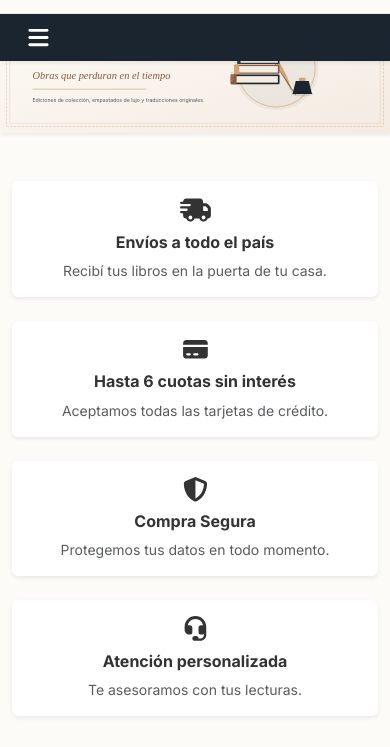
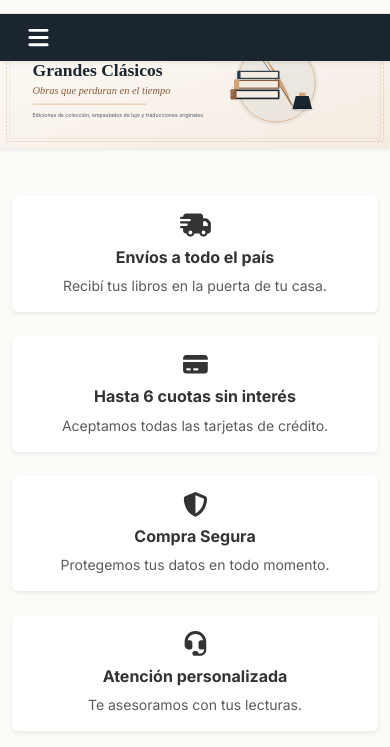
Before and after one commit to joaquincastillos481-ux/P-gina, a plain HTML site: page index.html in a window 390 px wide. Shown: the part 97-844 px from the top of the page. Drawn offline with nearby package versions, Linux system fonts and the light colour scheme.

Commit message:
Ajustar banner completo sin recortes en celulares

```diff
--- a/style.css
+++ b/style.css
@@ -229,9 +229,18 @@
 /* Responisve */
 @media (max-width: 768px) {
   .content-wrapper {
-    padding-top: 100px;
+    padding-top: 115px;
   }
   .carousel-item {
     min-height: auto !important;
   }
+  .banner-img {
+    height: auto !important;
+    max-height: none !important;
+    object-fit: contain !important;
+  }
+  .main section.mb-5 {
+    margin-bottom: 1rem !important;
+  }
+
 }
```
